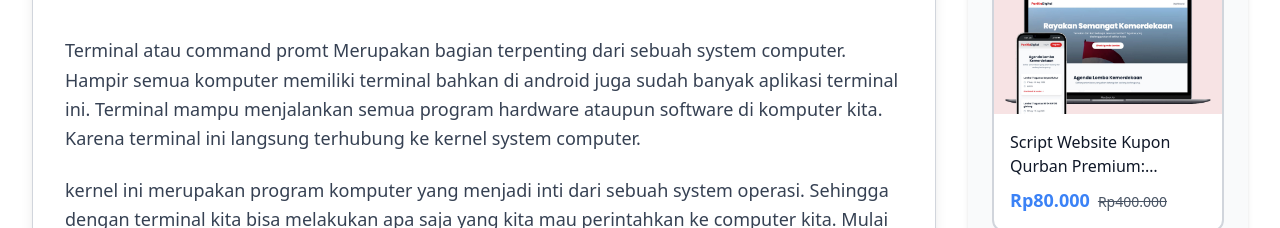
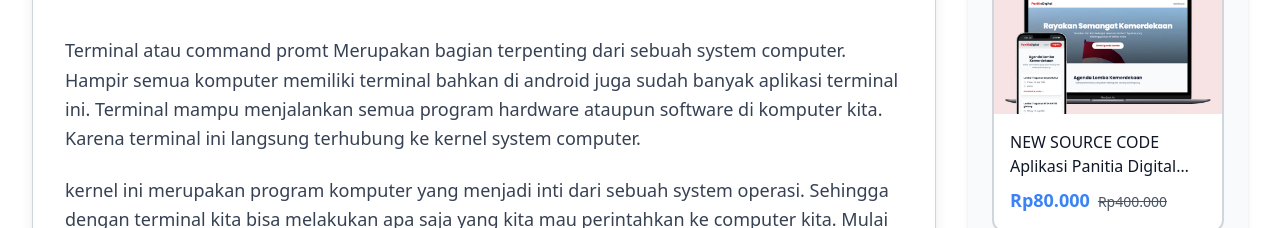
Before and after one commit to semutdev/semutdev.github.io, an Astro site: page /blog/cara-memberi-warna-pada-kode-script-terminal-dan-termux-command-prompt in a window 1280 px wide. Shown: the part 800-1028 px from the top of the page. Built offline with nearby package versions, Linux system fonts and the light colour scheme; Astro itself is replaced by a stand-in of ours.

Commit message:
Update judul script web panitia digital

```diff
--- a/src/content/produk/panitia-digital.md
+++ b/src/content/produk/panitia-digital.md
@@ -1,6 +1,6 @@
 ---
-title: "Script Website Kupon Qurban Premium: Database & QR Code Scanner!"
-description: "Script Website Kupon Qurban Premium: Database & QR Code Scanner!"
+title: "NEW SOURCE CODE Aplikasi Panitia Digital One For All"
+description: "NEW SOURCE CODE Aplikasi Panitia Digital One For All"
 price: 80000
 discount: 400000
 image: "/product/panitia-digital/panitia_digital.jpg"
```
